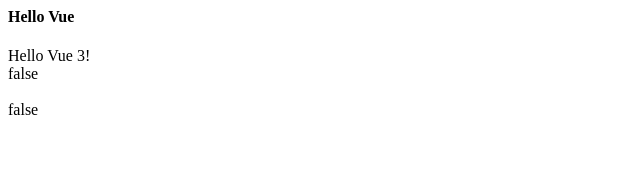
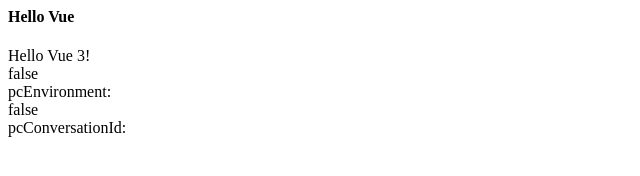
Before and after one commit to Tarascs/tarascs.github.io, a plain HTML site: page index.html in a window 1280 px wide. Shown: the whole page, without its empty margins (0-640 px from the left). Drawn offline with nearby package versions, Linux system fonts and the light colour scheme.

Commit message:
Add files via upload
commit next

```diff
--- a/index.html
+++ b/index.html
@@ -9,11 +9,11 @@
             <br/>
             {{b}}
             <br/>
-            {{c}}
+            pcEnvironment: {{c}}
             <br/>
             {{d}}
             <br/>
-            {{e}}
+            pcConversationId: {{e}}
         </div>
     </body>
     <script>
```
